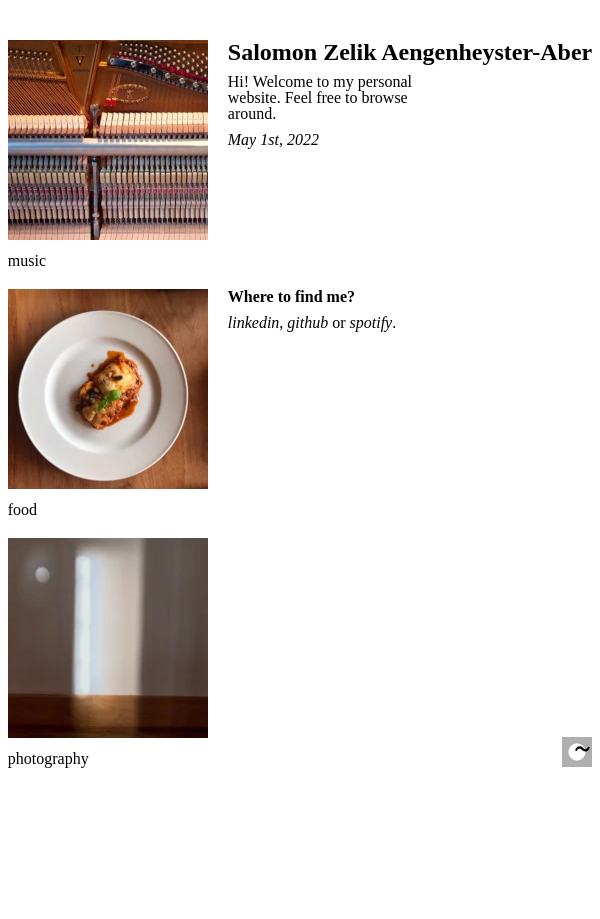
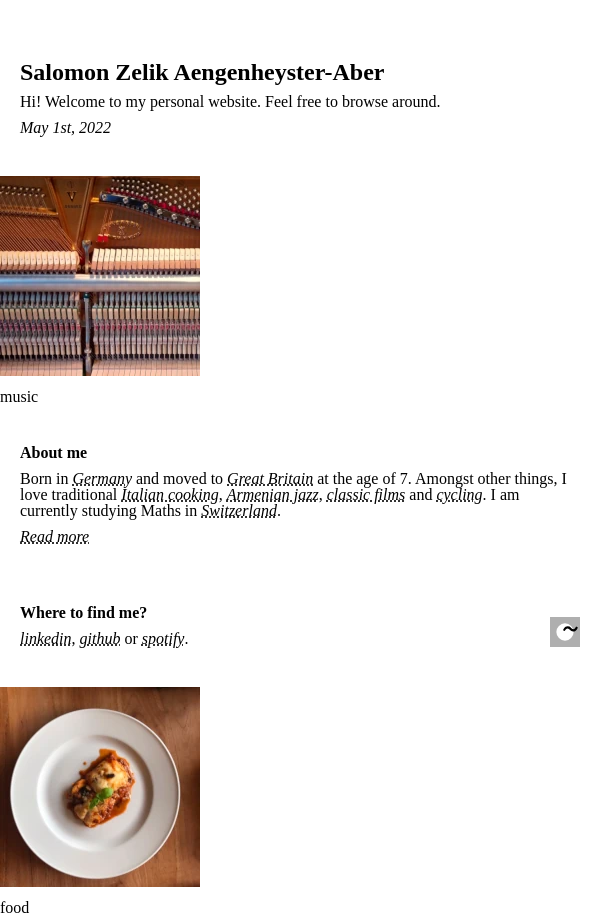
Before and after one commit to SalomonAber/szaa, a plain HTML site: page index.html in a window 600 px wide. Shown: the top 919 px of the page. Before the commit the page ends 807 px from the top, so only its background shows below. Drawn offline with Linux system fonts and the light colour scheme.

Commit message:
Add about me section to homepage

```diff
--- a/index.html
+++ b/index.html
@@ -74,8 +74,28 @@
             <p class="link__text">photography</p>
         </a>
     </nav>
+
+    <section class="about" aria-label="about">
+        <p class="about__title">About me</p>
+        <p class="about__body">Born in
+            <a class="about__link" href="https://wikipedia.org/wiki/Gernsbach" target="_blank">Germany</a> and moved to
+            <a class="about__link" href="https://wikipedia.org/wiki/Ashdown_Forest" target="_blank">Great
+                Britain</a> at
+            the age of 7. Amongst other things, I love traditional <a class="about__link"
+                href="https://memoriediangelina.com/" target="_blank">Italian cooking</a>,
+            <a class="about__link" href="https://rateyourmusic.com/artist/tigran_hamasyan" target="_blank">Armenian
+                jazz</a>, <a class="about__link" href="https://letterboxd.com/szaa/list/favourite-classic-films/"
+                target="_blank">classic films</a>
+            and
+            <a class="about__link" href="https://www.strava.com/athletes/sza_a" target="_blank">cycling</a>. I am
+            currently studying
+            Maths in <a class="about__link" href="https://ethz.ch/" target="_blank">Switzerland</a>.
+        </p>
+        <p class="about__more"><a class="about__more-link" href="about">Read more</a></p>
+    </section>
+
     <div class="logo__container" aria-hidden="true">
-        <svg class="logo" width="30" height="30" version="1.1" viewBox="0 0 1e3 1e3" xmlns="http://www.w3.org/2000/svg">
+        <svg class="logo" width="30" height="30" viewBox="0 0 1e3 1e3" xmlns="http://www.w3.org/2000/svg">
             <rect id="rect" fill="var(--secondary-color)" width="1e3" height="1e3" />
             <ellipse fill="var(--background-color)" cx="499.98" cy="500" rx="287.69" ry="287.72" />
             <path id="tilda" fill="var(--foreground-color)"
@@ -84,12 +104,12 @@
     </div>
 
 
-    <footer class="socials__container" aria-label="footer">
+    <footer class="socials" aria-label="footer">
         <p class="socials__title" aria-label="footer title">Where to find me?</p>
-        <p class="social__content" aria-label="footer content"><a href="https://www.linkedin.com/in/szaa/"
-                target="_blank" class="social__link">linkedin</a>, <a href="https://github.com/SalomonAber"
-                target="_blank" class="social__link">github</a> or <a href="https://open.spotify.com/user/saladman2002"
-                target="_blank" class="social__link">spotify</a>.</p>
+        <p class="social" aria-label="footer content"><a href="https://www.linkedin.com/in/szaa/" target="_blank"
+                class="social__link">linkedin</a>, <a href="https://github.com/SalomonAber" target="_blank"
+                class="social__link">github</a> or <a href="https://open.spotify.com/user/saladman2002" target="_blank"
+                class="social__link">spotify</a>.</p>
     </footer>
 </body>
 
--- a/stylesheet.css
+++ b/stylesheet.css
@@ -23,24 +23,26 @@
 body {
   display: grid;
   min-height: 100vh;
-  grid: auto 1fr auto / auto auto;
+  grid: auto 1fr auto / 50% 50%;
   background: var(--background-color);
 }
 
 .title {
-  grid-column: 1/3;
-  position: relative;
+  grid-column: 1;
+  grid-row: 1;
   margin: 100px 0 0 100px;
+  justify-self: flex-start;
+  align-self: flex-start;
 }
 
 .title__title {
   font-size: 24px;
   font-weight: 800;
   color: var(--foreground-color);
+  margin-bottom: 10px;
 }
 
 .title__description {
-  margin-top: 10px;
   width: 200px;
   color: var(--foreground-color);
 }
@@ -49,6 +51,62 @@ body {
   margin-top: 10px;
   font-style: italic;
   color: var(--foreground-color);
+}
+
+.logo__container {
+  display: flex;
+  grid-column: 2;
+  grid-row: 1;
+  margin: 100px 100px 0 0;
+  justify-content: flex-end;
+  align-content: flex-start;
+}
+
+.logo {
+  flex-shrink: 0;
+}
+
+.about {
+  grid-column: 1;
+  grid-row: 3;
+  margin: 0 0 100px 100px;
+  justify-self: flex-start;
+  align-self: flex-end;
+}
+
+.about__title {
+  font-weight: 800;
+  color: var(--foreground-color);
+  margin-bottom: 10px;
+}
+
+.about__body {
+  width: 300px;
+  color: var(--foreground-color);
+}
+
+.about__link {
+  color: var(--foreground-color);
+  font-style: italic;
+  text-decoration: underline dotted;
+}
+
+.about__link:hover {
+  text-decoration: underline;
+}
+
+.about__more {
+  margin-top: 10px;
+}
+
+.about__more-link {
+  color: var(--foreground-color);
+  font-style: italic;
+  text-decoration: underline dotted;
+}
+
+.about__more:hover {
+  text-decoration: underline;
 }
 
 .links {
@@ -81,32 +139,27 @@ body {
   text-decoration: underline;
 }
 
-.logo__container {
-  display: flex;
-  margin: 0 100px 0 100px;
-}
-
-.logo {
-  flex-shrink: 0;
-}
-
-.socials__container {
-  margin: 0 100px 100px auto;
+.socials {
+  grid-column: 2;
+  grid-row: 3;
+  margin: 0 100px 100px 0;
+  justify-self: flex-end;
+  align-self: flex-end;
 }
 
 .socials__title {
   font-weight: 800;
   color: var(--foreground-color);
+  margin-bottom: 10px;
 }
 
 .social__content {
-  margin-top: 10px;
   color: var(--foreground-color);
 }
 
 .social__link {
   color: black;
-  text-decoration: none;
+  text-decoration: underline dotted;
   font-style: italic;
   color: var(--foreground-color);
 }
@@ -119,7 +172,7 @@ body {
   display: inline-block;
 }
 
-@media (min-width: 550px) and (max-width: 840px) {
+@media (min-width: 600px) and (max-width: 950px) {
   html {
     display: flex;
     align-items: center;
@@ -138,6 +191,24 @@ body {
     grid-row: 1;
     grid-column: 2;
     margin: 0;
+    justify-self: flex-start;
+    align-self: flex-start;
+  }
+
+  .about {
+    grid-row: 2;
+    grid-column: 2;
+    margin: 0;
+    justify-self: flex-start;
+    align-self: flex-start;
+  }
+
+  .socials {
+    grid-row: 3;
+    grid-column: 2;
+    margin: 0;
+    justify-self: flex-start;
+    align-self: flex-start;
   }
 
   .links {
@@ -155,38 +226,53 @@ body {
     justify-content: flex-end;
     align-items: flex-end;
   }
-
-  .socials__container {
-    grid-row: 2;
-    grid-column: 2;
-    margin: 0;
-  }
 }
 
-@media (max-width: 550px) {
+@media (max-width: 600px) {
   body {
-    gap: 20px;
+    grid: auto 1fr auto / auto auto;
   }
 
   .title {
     margin: 20px;
+    grid-column: 1/3;
+    justify-self: flex-start;
+    align-self: flex-start;
   }
 
   .links {
     flex-direction: column;
   }
 
+  .title__description {
+    width: auto;
+  }
+
   .logo__container {
-    grid-row: 3;
+    grid-row: 4;
     grid-column: 2;
     justify-content: flex-end;
     align-items: flex-end;
-    margin: 20px 20px 20px 0;
+    margin: 20px;
   }
 
-  .socials__container {
+  .about {
     grid-row: 3;
+    grid-column: 1/3;
+    margin: 20px;
+    justify-self: flex-start;
+    align-self: flex-start;
+  }
+
+  .about__body {
+    width: auto;
+  }
+
+  .socials {
+    grid-row: 4;
     grid-column: 1;
     margin: 20px 0 20px 20px;
+    justify-self: flex-start;
+    align-self: flex-start;
   }
 }
```
